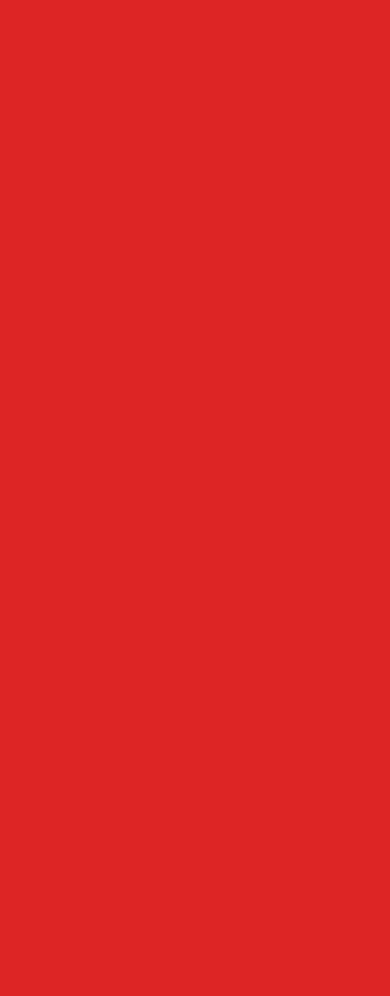
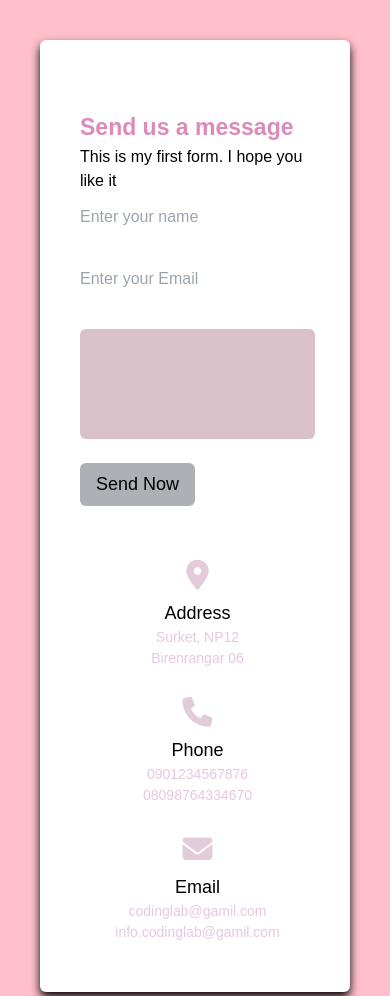
Before and after one commit to AdebolaADEKOGBE/java-function, a plain HTML site: page index.html in a window 390 px wide. Shown: the top 996 px of the page. Before the commit the page ends 844 px from the top, so only its background shows below. Drawn offline with nearby package versions, Linux system fonts and the light colour scheme.

Commit message:
java-script

```diff
--- a/index.css
+++ b/index.css
@@ -0,0 +1,163 @@
+* {
+  margin: 0;
+  padding: 0;
+  box-sizing: border-box;
+  font-family: "poppins", sans-serif;
+}
+
+body {
+  min-height: 100vh;
+  width: 100%;
+  background-color: pink;
+  display: flex;
+  align-items: center;
+  justify-content: center;
+}
+
+.container {
+  width: 80%;
+  background: #fff;
+  border-radius: 6px;
+  padding: 30px 60px 40px 40px;
+  box-shadow: 0 5px 10px;
+}
+.container .content {
+  display: flex;
+  align-items: center;
+  justify-content: space-between;
+}
+
+.container .content .left-side {
+  width: 25%;
+  height: 100%;
+  position: relative;
+  margin-top: 15px;
+  display: flex;
+  flex-direction: column;
+  align-items: center;
+  justify-content: center;
+}
+
+.content .left-side::before {
+  content: "";
+  position: absolute;
+  height: 70%;
+  width: 2px;
+  right: -15px;
+  background: #dd2cae;
+  top: 50%;
+  transform: translateY(-50%);
+}
+.content .left-side .details {
+  margin: 14px;
+  text-align: center;
+}
+
+.content .left-side .details .text-one,
+.content .left-side .details .text-two {
+  font-size: 14px;
+  color: rgb(230, 199, 224);
+}
+
+.content .left-side .details i {
+  font-size: 30px;
+  color: rgb(227, 204, 217);
+  margin-bottom: 10px;
+}
+.container .content .right-side {
+  width: 75%;
+  margin-left: 75px;
+}
+.content .left-side .details .topic {
+  font-size: 18px;
+  font-weight: 500;
+}
+
+.content .right-side .topic-text {
+  font-size: 23px;
+  font-weight: 600;
+  color: rgb(221, 138, 187);
+}
+
+.right-side .input-box {
+  height: 50px;
+  width: 100%;
+  margin: 12px 0px;
+}
+.right-side .button {
+  display: inline-block;
+  margin-top: 12px;
+}
+.right-side .input-box inpiut,
+.right-side .input-box textarea {
+  height: 100%;
+  width: 100%;
+  border: none;
+  border-radius: 6px;
+  background: rgb(217, 192, 201);
+  font-size: 16px;
+  padding: 0 15px;
+  resize: none;
+}
+
+.right-side .message-box {
+  min-height: 110px;
+  margin-top: 6px;
+}
+
+.right-side .button input[type="button"] {
+  color: #000;
+  font-size: 18px;
+  background: rgb(221, 138, 187);
+  outline: none;
+  background-color: #afafb6;
+  border-radius: 6px;
+  padding: 8px 16px;
+  transition: all 0.3s ease;
+  cursor: grab;
+}
+
+.right-side .button input[type="button"]:hover {
+  background: #afafb6;
+}
+
+@media (max-width: 950px) {
+  .container {
+    width: 80%;
+    padding: 30px 35px 35px 40px;
+  }
+}
+
+@media (max-width: 820px) {
+  .container {
+    margin: 40px;
+    height: 100%;
+  }
+  .container .content {
+    flex-direction: column-reverse;
+  }
+  .container .content .left-side {
+    width: 100%;
+    flex-direction: row;
+    margin-top: 40px;
+    justify-content: center;
+    flex-wrap: wrap;
+  }
+  .container .content .left-side::before {
+    display: none;
+  }
+  .container .content .right-side {
+    width: 100%;
+    flex-direction: row;
+    margin-top: 40px;
+    margin-left: 0;
+    justify-content: center;
+  }
+  .container .content .right-side::before {
+    display: none;
+  }
+  .container .content .left-side {
+    width: 100%;
+    margin-left: 0;
+  }
+}
--- a/index.html
+++ b/index.html
@@ -1,13 +1,66 @@
 <!DOCTYPE html>
 <html lang="en">
-<head>
+  <head>
     <script src="https://cdn.tailwindcss.com"></script>
-    <meta charset="UTF-8">
-    <meta name="viewport" content="width=device-width, initial-scale=1.0">
+    <meta charset="UTF-8" />
+    <meta name="viewport" content="width=device-width, initial-scale=1.0" />
     <title>Document</title>
-    <link rel="stylesheet" href="index.css">
-</head>
-<body class="bg-red-600">
+    <link rel="stylesheet" href="index.css" />
+    <link
+      rel="stylesheet"
+      href="https://cdnjs.cloudflare.com/ajax/libs/font-awesome/6.6.0/css/all.min.css"
+      integrity="sha512-Kc323vGBEqzTmouAECnVceyQqyqdsSiqLQISBL29aUW4U/M7pSPA/gEUZQqv1cwx4OnYxTxve5UMg5GT6L4JJg=="
+      crossorigin="anonymous"
+      referrerpolicy="no-referrer"
+    />
+    <head> </head>
+  </head>
+  <body>
+    <div class="container">
+      <div class="content">
+        <div class="left-side">
+          <div class="address details">
+            <i class="fa-solid fa-location-dot"></i>
+            <div class="topic">Address</div>
+            <div class="text-one">Surket, NP12</div>
+            <div class="text-two">Birenrangar 06</div>
+          </div>
+          <div class="phone details">
+            <i class="fa-solid fa-phone"></i>
+            <div class="topic">Phone</div>
+            <div class="text-one">0901234567876</div>
+            <div class="text-two">08098764334670</div>
+          </div>
+
+        <div class="Email details">
+          <i class="fa-solid fa-envelope"></i>
+          <div class="topic">Email</div>
+          <div class="text-one">codinglab@gamil.com</div>
+          <div class="text-two">info.codinglab@gamil.com</div>
+        </div>
+   </div>
+
+        <div class="right-side">
+          <div class="topic-text">Send us a message</div>
+          <p>This is my first form. I hope you like it</p>
+
+          <form action="#">
+            <div class="input-box">
+              <input type="text" placeholder="Enter your name" />
+            </div>
+            <div class="input-box">
+              <input type="text" placeholder="Enter your Email" />
+            </div>
+            <div class="input-box message-box">
+              <textarea></textarea>
+            </div>
+            <div class="button">
+              <input type="button" value="Send Now" />
+            </div>
+          </form>
+        </div>
+      </div>
+    </div>
     <script src="./index.js" defer></script>
-</body>
+  </body>
 </html>
--- a/index.js
+++ b/index.js
@@ -1,96 +1,96 @@
 
 
-function reverseString(str) {
-    return str.split('').reverse().join(''); // Split the string into an array, reverse it, and join it back
-}
+// function reverseString(str) {
+//     return str.split('').reverse().join(''); // Split the string into an array, reverse it, and join it back
+// }
 
-// Example usage:
-console.log(reverseString("hello")); // Output: "olleh"
+// // Example usage:
+// console.log(reverseString("hello")); // Output: "olleh"
 
-function countCharacters(str) {
-    return str.length; // Return the length of the string
-}
+// function countCharacters(str) {
+//     return str.length; // Return the length of the string
+// }
 
-// Example usage:
-console.log(countCharacters("hello world")); // Output: 11
+// // Example usage:
+// console.log(countCharacters("hello world")); // Output: 11
 
-function capitalizeWords(sentence) {
-    return sentence
-        .split(' ') // Split the sentence into words
-        .map(word => word.charAt(0).toUpperCase() + word.slice(1)) // Capitalize the first letter of each word
-        .join(' '); // Join the words back into a sentence
-}
+// function capitalizeWords(sentence) {
+//     return sentence
+//         .split(' ') // Split the sentence into words
+//         .map(word => word.charAt(0).toUpperCase() + word.slice(1)) // Capitalize the first letter of each word
+//         .join(' '); // Join the words back into a sentence
+// }
 
-// Example usage:
-console.log(capitalizeWords("hello world")); // Output: "Hello World"
+// // Example usage:
+// console.log(capitalizeWords("hello world")); // Output: "Hello World"
 
 
-function findMax(arr) {
-    if (arr.length === 0) return undefined; // Handle empty array
-    return Math.max(...arr); // Use the spread operator to find the max
-}
+// function findMax(arr) {
+//     if (arr.length === 0) return undefined; // Handle empty array
+//     return Math.max(...arr); // Use the spread operator to find the max
+// }
 
-function findMin(arr) {
-    if (arr.length === 0) return undefined; // Handle empty array
-    return Math.min(...arr); // Use the spread operator to find the min
-}
+// function findMin(arr) {
+//     if (arr.length === 0) return undefined; // Handle empty array
+//     return Math.min(...arr); // Use the spread operator to find the min
+// }
 
-// Example usage:
-console.log(findMax([3, 1, 4, 1, 5, 9])); // Output: 9
-console.log(findMin([3, 1, 4, 1, 5, 9])); // Output: 1
+// // Example usage:
+// console.log(findMax([3, 1, 4, 1, 5, 9])); // Output: 9
+// console.log(findMin([3, 1, 4, 1, 5, 9])); // Output: 1
 
 
-function sumArray(arr) {
-    return arr.reduce((sum, current) => sum + current, 0); // Use reduce to calculate the sum
-}
+// function sumArray(arr) {
+//     return arr.reduce((sum, current) => sum + current, 0); // Use reduce to calculate the sum
+// }
 
-// Example usage:
-console.log(sumArray([1, 2, 3, 4])); // Output: 10
+// // Example usage:
+// console.log(sumArray([1, 2, 3, 4])); // Output: 10
 
-function filterArray(arr, condition) {
-    return arr.filter(condition); // Use filter method to filter based on the given condition
-}
+// function filterArray(arr, condition) {
+//     return arr.filter(condition); // Use filter method to filter based on the given condition
+// }
 
-// Example usage:
-const isEven = (num) => num % 2 === 0;
-console.log(filterArray([1, 2, 3, 4, 5], isEven)); // Output: [2, 4]
+// // Example usage:
+// const isEven = (num) => num % 2 === 0;
+// console.log(filterArray([1, 2, 3, 4, 5], isEven)); // Output: [2, 4]
 
 
-function factorial(n) {
-    if (n < 0) return undefined; // Factorial is not defined for negative numbers
-    if (n === 0 || n === 1) return 1;
-    let result = 1;
-    for (let i = 2; i <= n; i++) {
-        result *= i;
-    }
-    return result;
-}
+// function factorial(n) {
+//     if (n < 0) return undefined; // Factorial is not defined for negative numbers
+//     if (n === 0 || n === 1) return 1;
+//     let result = 1;
+//     for (let i = 2; i <= n; i++) {
+//         result *= i;
+//     }
+//     return result;
+// }
 
-// Example usage:
-console.log(factorial(5)); // Output: 120
+// // Example usage:
+// console.log(factorial(5)); // Output: 120
 
 
-function isPrime(num) {
-    if (num <= 1) return false; // Numbers less than or equal to 1 are not prime
-    for (let i = 2; i <= Math.sqrt(num); i++) {
-        if (num % i === 0) return false; // If divisible by any number other than 1 and itself
-    }
-    return true;
-}
+// function isPrime(num) {
+//     if (num <= 1) return false; // Numbers less than or equal to 1 are not prime
+//     for (let i = 2; i <= Math.sqrt(num); i++) {
+//         if (num % i === 0) return false; // If divisible by any number other than 1 and itself
+//     }
+//     return true;
+// }
 
-// Example usage:
-console.log(isPrime(7)); // Output: true
-console.log(isPrime(10)); // Output: false
+// // Example usage:
+// console.log(isPrime(7)); // Output: true
+// console.log(isPrime(10)); // Output: false
 
 
-function fibonacci(n) {
-    if (n <= 0) return []; // Return an empty array for non-positive input
-    const sequence = [0, 1];
-    for (let i = 2; i < n; i++) {
-        sequence[i] = sequence[i - 1] + sequence[i - 2];
-    }
-    return sequence.slice(0, n); // Return the sequence up to n terms
-}
+// function fibonacci(n) {
+//     if (n <= 0) return []; // Return an empty array for non-positive input
+//     const sequence = [0, 1];
+//     for (let i = 2; i < n; i++) {
+//         sequence[i] = sequence[i - 1] + sequence[i - 2];
+//     }
+//     return sequence.slice(0, n); // Return the sequence up to n terms
+// }
 
-// Example usage:
-console.log(fibonacci(5)); // Output: [0, 1, 1, 2, 3]
+// // Example usage:
+// console.log(fibonacci(5)); // Output: [0, 1, 1, 2, 3]
--- /dev/null
+++ b/java-script/index.css
@@ -0,0 +1,55 @@
+/* *{
+    padding: 0;
+    margin: 0;
+} */
+ body{
+    background-color: rgba(0, 0, 0, 0.181);
+ }
+.display{
+    display: grid;
+    grid-template-columns: 1fr 1fr;
+    padding: 20px;
+    margin: 40px;
+}
+.image{
+    height: 90vh;
+    border-radius: 10px;
+}
+
+
+
+main{
+    display: flex;
+    flex-direction: row;
+    border-radius: 4%;
+    background-color: rgb(60, 53, 97);
+    gap: 10px;
+    height: fit-content;
+}
+.contact{
+    gap: 6px;
+    height: 90vh;
+
+}
+.big text{
+    align-items: center;
+    font-size: 30px;
+    background-color: aqua;
+
+}
+/* .contact input,
+form textarea {
+    padding:5px;
+    border: 1px solid #ddd;
+    border-radius: 2px;
+  height: ;
+} */
+/*
+.contact button {
+    margin-top: 10px;
+    padding: 6px;
+    background: #333;
+    color: white;
+    border: none;
+    border-radius: 5px;
+} */
```
Also changed, not shown: java-script/index.html (added, +38 -0 lines), java-script/index.js (added), java-script/photo-1484589065579-248aad0d8b13.avif (added).
